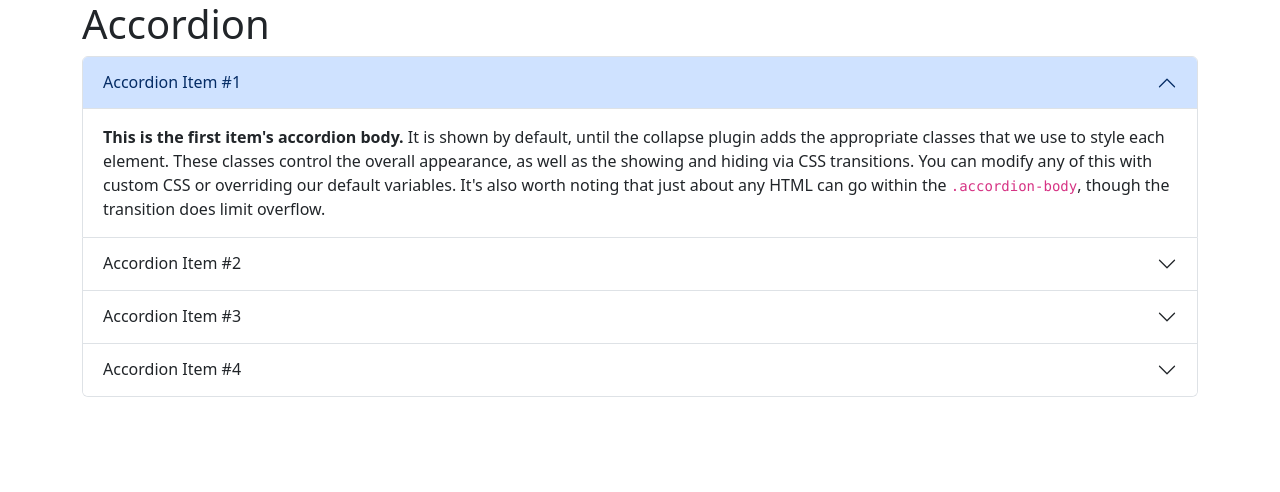
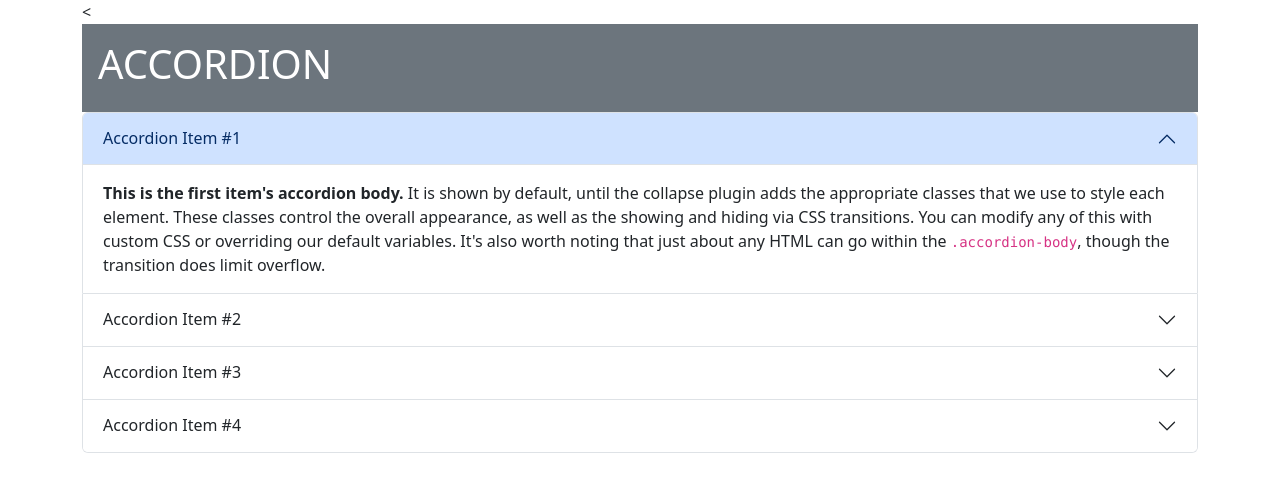
Before and after one commit to MichelleVilane/MIS4013HW1, a plain HTML site: page accordion.html in a window 1280 px wide. Drawn offline with nearby package versions, Linux system fonts and the light colour scheme.

Commit message:
Update accordion.html

```diff
--- a/accordion.html
+++ b/accordion.html
@@ -8,7 +8,7 @@
   </head>
   <body>
     <div class="container">
-    <h1>Accordion</h1>
+    <<div class="text-bg-secondary p-3"><h1>ACCORDION</h1></div>
     <script src="https://cdn.jsdelivr.net/npm/bootstrap@5.3.1/dist/js/bootstrap.bundle.min.js" integrity="sha384-HwwvtgBNo3bZJJLYd8oVXjrBZt8cqVSpeBNS5n7C8IVInixGAoxmnlMuBnhbgrkm" crossorigin="anonymous"></script>
   <div class="accordion" id="accordionExample">
   <div class="accordion-item">
```
